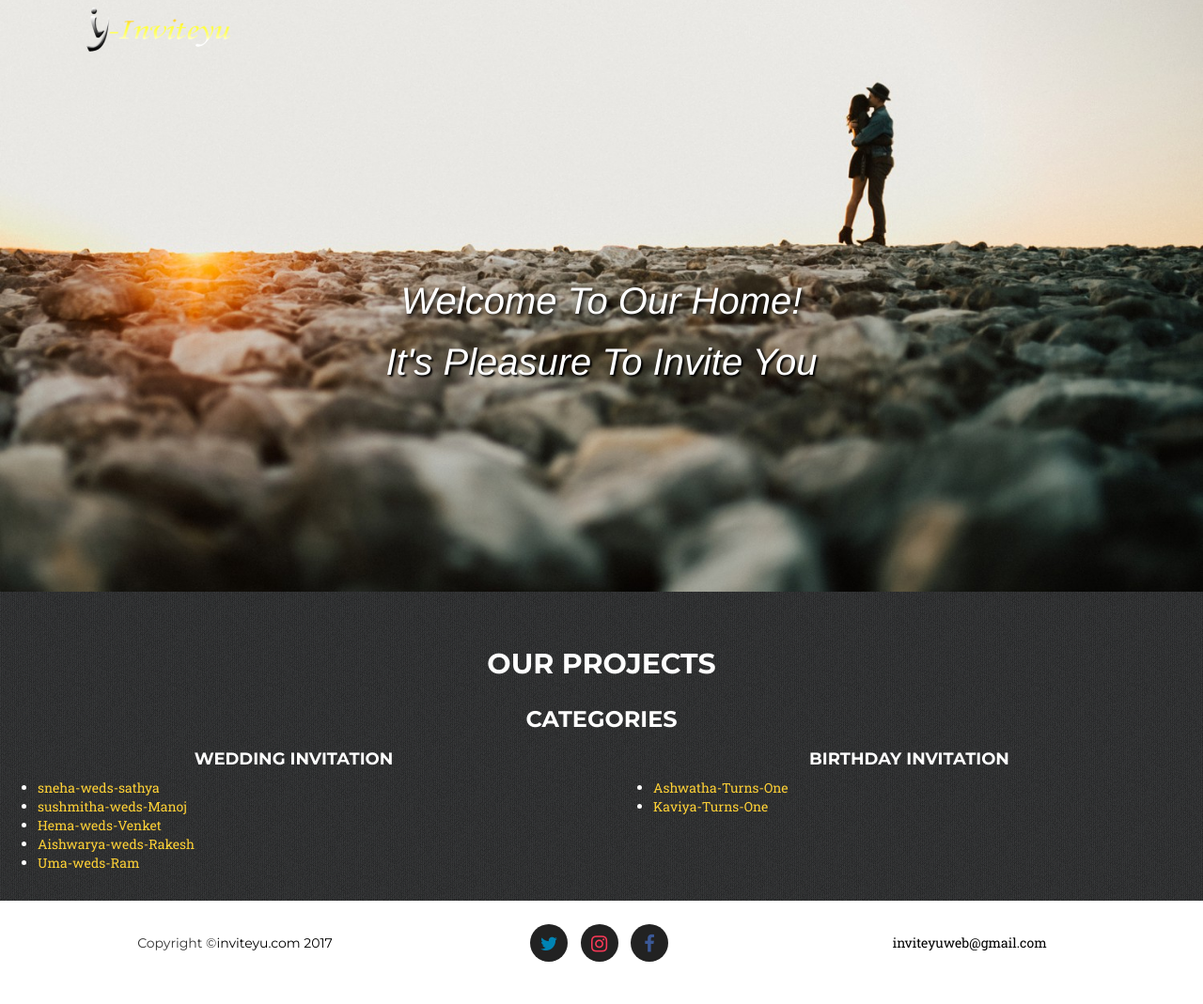
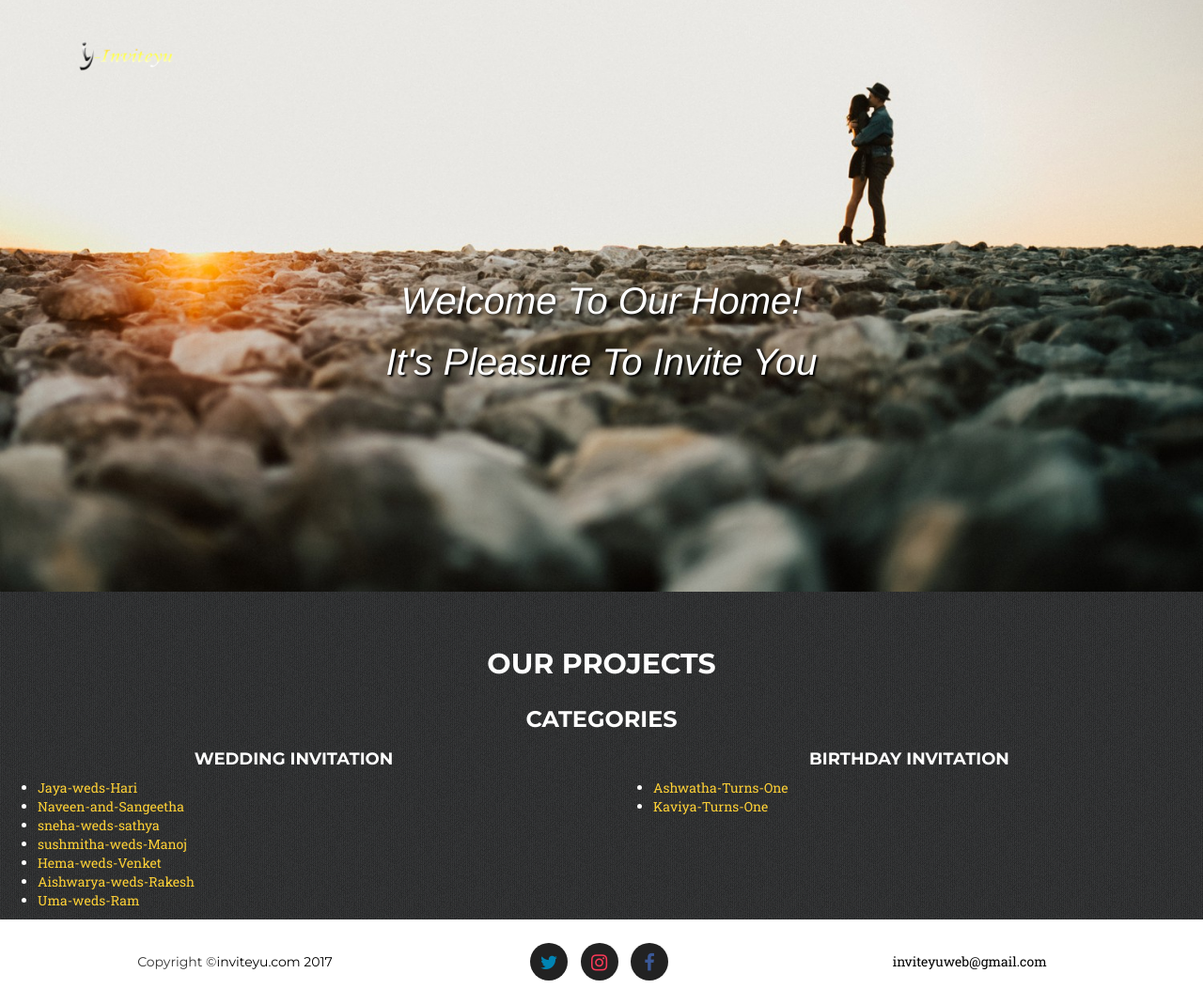
Before and after one commit to inviteyu-template/inviteyu-template.github.io, a website: page index.html in a window 1280 px wide. Shown: the whole page at 94% size. Drawn offline with nearby package versions, Linux system fonts and the light colour scheme; files whose address does not match are found by name; a web font is replaced by a local one.

Commit message:
Update index.html

```diff
--- a/index.html
+++ b/index.html
@@ -60,7 +60,7 @@
             <div class="navbar-header page-scroll">
 
                 </button>
-               <a class="navbar-brand page-scroll" href="#page-top"><span style="text-shadow: 2px 2px black;"><img style="top:2px;position:absolute;" width="200px" src="img/title-name/iy.png"></a>
+               <a class="navbar-brand page-scroll" href="#page-top"><img style="width:130px;height:40px;" src="img/about/iy.png"></a>
             </div>
 
             <!-- Collect the nav links, forms, and other content for
@@ -90,6 +90,8 @@
                 <div class="col-sm-6">
                 <center><h4 style="color:white;">Wedding Invitation</center>
                 <ul>
+<li style="color:white;"><a href="http://jaya-weds-hari.github.io/" target="blank">Jaya-weds-Hari</a></li>
+                <li style="color:white;"><a href="http://betrothal-naveen-and-sangeetha.github.io/" target="blank">Naveen-and-Sangeetha</a></li>
                     <li style="color:white;"><a href="http://sneha-weds-sathya.github.io/" target="blank">sneha-weds-sathya</a></li>
                     <li style="color:white;"><a href="http://sushmitha-weds-Manoj.github.io/" target="blank">sushmitha-weds-Manoj</a></li>
                     <li style="color:white;"><a href="https://venket-weds-hema.github.io/" target="blank">Hema-weds-Venket</a></li>
```
